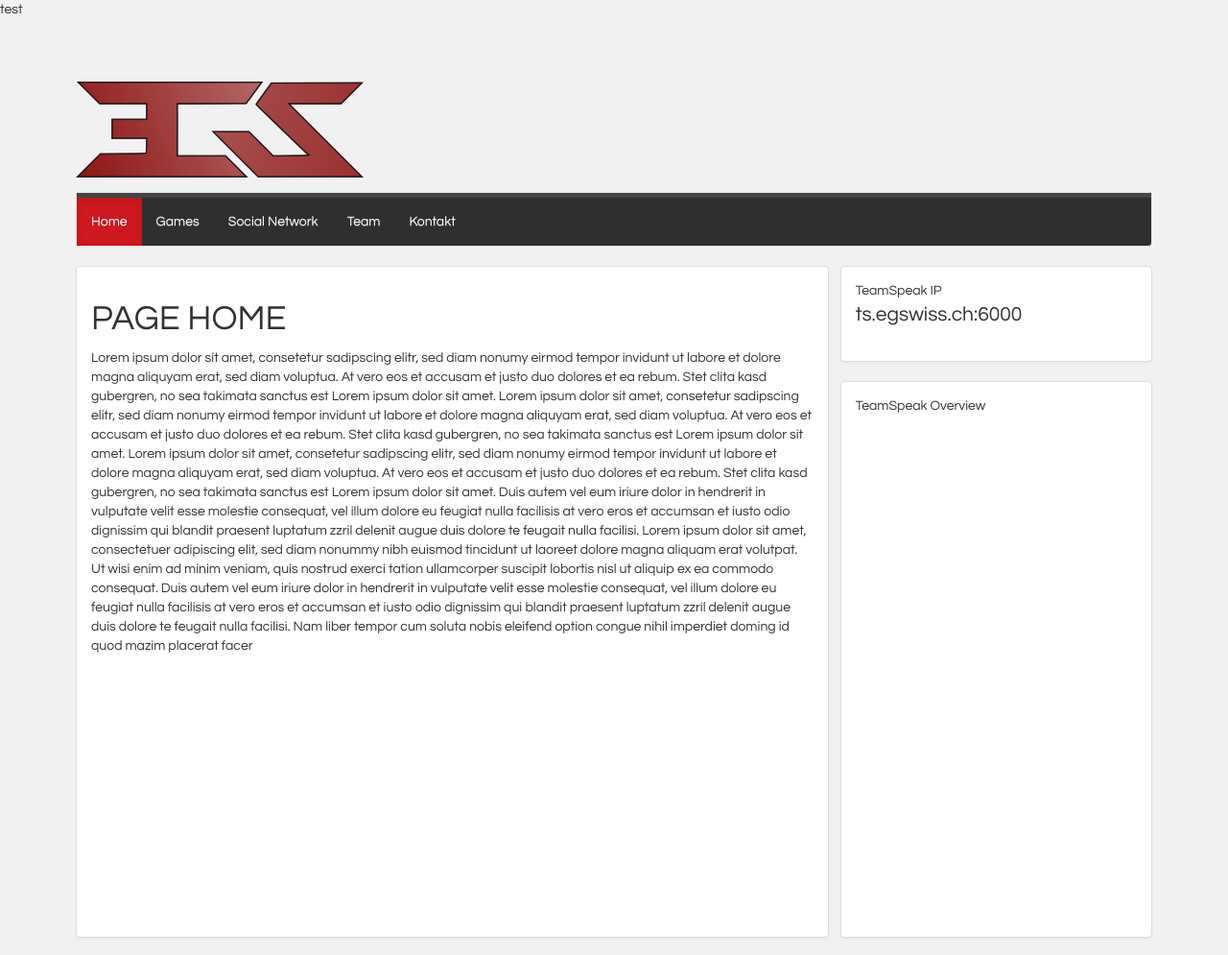
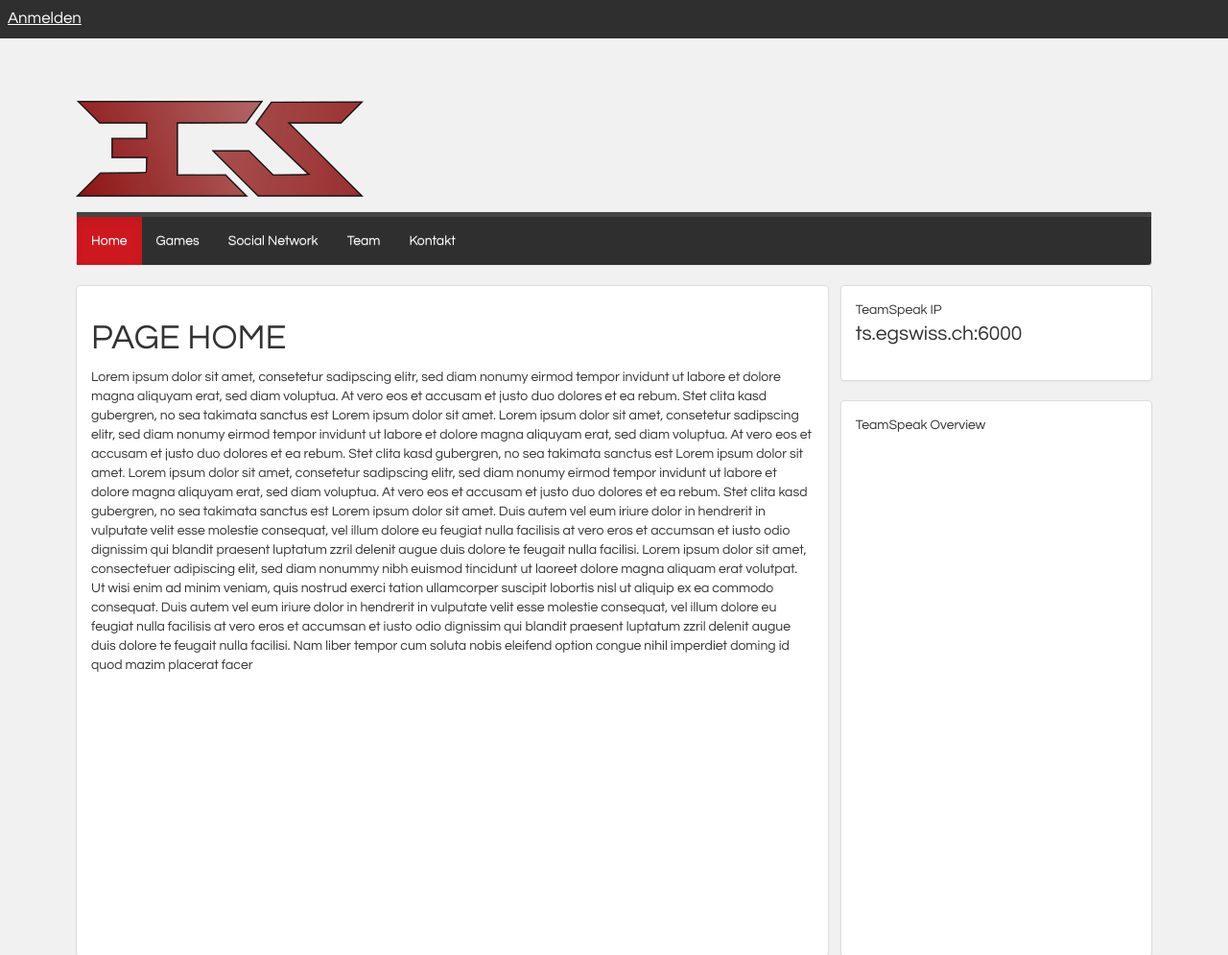
Before and after one commit to EGSwiss/Website, a plain HTML site: page public/index.html in a window 1280 px wide. Shown: the top 995 px of the page at 96% size. Drawn offline with Linux system fonts and the light colour scheme.

Commit message:
CSS Header
add at Index.html header with login button

```diff
--- a/public/css/style.css
+++ b/public/css/style.css
@@ -4,6 +4,24 @@ html, body{ background-color: #F1F1F1; font-family: 'Questrial', sans-serif;}
 
 .header { margin: 15px 0; display: none; }
 .container { padding-top: 50px; width: 90%; }
+
+#topHeader a:link {
+    color: #FFF !important;
+    text-decoration: underline !important;
+}
+#topHeader a:visited {
+    color: #FFF !important;
+    text-decoration: underline !important;
+}
+#topHeader a:hover {
+    color: #FFF !important;
+    text-decoration: underline !important;
+    font-weight: bold;
+}
+#topHeader a:active {
+    color: #FFF !important;
+    text-decoration: underline !important;
+}
 
 /* Gray line over the menu so it looks like on the EGS forum. */
 .grayLine { width: 100%; background-color: #444444; height: 5px; }
@@ -41,6 +59,13 @@ html, body{ background-color: #F1F1F1; font-family: 'Questrial', sans-serif;}
 }
 
 /* Content Boxes */
+#topHeader {
+  color: #FFF;
+  background-color: #2F2F2F;
+  padding: 8px;
+  font-size: 1.2em;
+}
+
 .panelLeft {
   width: 70%;
   float: left;
@@ -57,10 +82,6 @@ html, body{ background-color: #F1F1F1; font-family: 'Questrial', sans-serif;}
 
 #panelRightUpContent {
   font-size: 1.5em;
-}
-.topHeader {
-  background-color: #2F2F2F:
-  color: #FFFFFF
 }
 
 /** Media Queries **/
--- a/public/index.html
+++ b/public/index.html
@@ -19,8 +19,8 @@
 
 	<body ng-app="egswiss">
 
-			<div class="topHeader">
-				test
+			<div id="topHeader">
+				<a href="http://forum.egswiss.ch">Anmelden</a>
 			</div>
 
       <div class="container">
--- a/public/js/main.js
+++ b/public/js/main.js
@@ -44,7 +44,6 @@ var egswiss = angular.module('egswiss', ['ui.router', "home", "games", "contact"
 
             var currentState = state.name.split(".")[0];
             var val = "#navigationItem-" + currentState;
-            console.log(val);
             $("#navbar ul li").each(function(li){
                 $("li").removeClass("active");
             });
```
